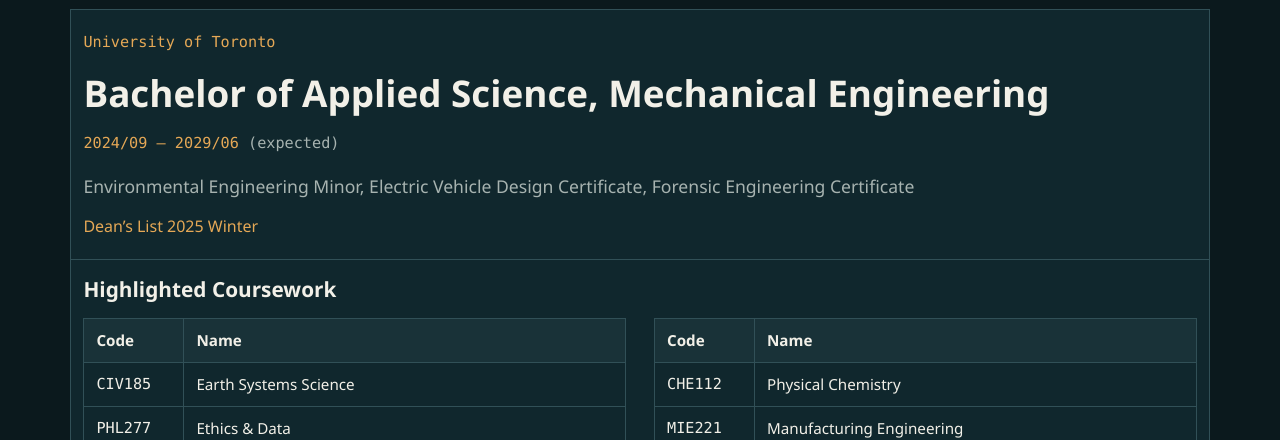
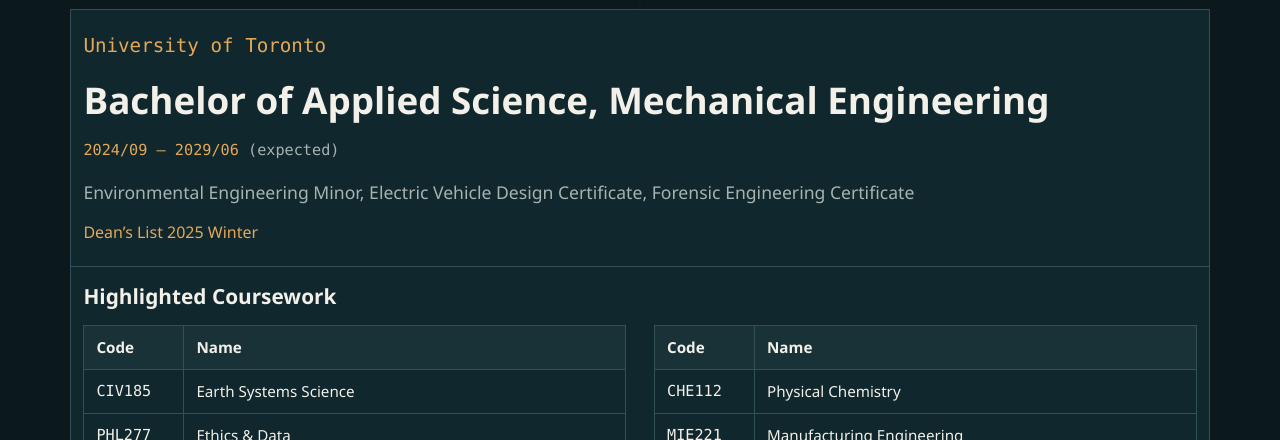
Before and after one commit to IanShang/Portfolio, a plain HTML site: page index.html in a window 1280 px wide. Shown: the part 660-1100 px from the top of the page. Drawn offline with Linux system fonts and the light colour scheme.

Commit message:
Enlarge university name and align education headings

```diff
--- a/index.html
+++ b/index.html
@@ -7,7 +7,7 @@
     <meta name="description" content="Design, hands-on projects, marketing, and Minecraft creations by Ian Shang.">
     <title>Workshop Log — Ian Shang</title>
     <link rel="icon" type="image/png" href="favicon.png?v=1">
-    <link rel="stylesheet" href="styles.css?v=no-portfolio-label-v1">
+    <link rel="stylesheet" href="styles.css?v=university-heading-v1">
     <script src="app.js?v=education-layout-v3" defer></script>
   </head>
   <body id="all">
--- a/styles.css
+++ b/styles.css
@@ -538,7 +538,7 @@ body.viewer-open { overflow: hidden; }
 .education-details { padding: 20px 12px; border-bottom: 1px solid var(--line); }
 .education-details h3 { margin: 16px 0; font-size: clamp(1.6rem, 3vw, 2.3rem); line-height: 1.2; }
 .education-university, .education-dates { color: var(--accent); font-family: var(--mono); font-size: .95rem; font-weight: 400; letter-spacing: normal; }
-.education-university { margin: 0; }
+.education-university { margin: 0; font-size: 1.2rem; }
 .education-dates span { color: var(--muted); }
 .education-minor { font-size: 1.1rem; color: var(--muted); }
 .education-certificates { padding-left: 1.2em; color: var(--muted); line-height: 1.8; }
@@ -619,3 +619,5 @@ body.viewer-open { overflow: hidden; }
 .intro { margin-top: -40px; padding-top: 40px; min-height: calc(500px - (40px - 65px * 4 / 9) - 40px); }
 @media (min-width: 1200px) { .intro { min-height: calc(565px - (40px - 65px * 4 / 9) - 40px); } }
 @media (max-width: 760px) { .intro { margin-top: 0; padding-top: 0; min-height: auto; } }
+
+.education-university, .education-details h3 { margin-inline: 0; padding-inline: 0; text-indent: 0; text-align: left; }
```
